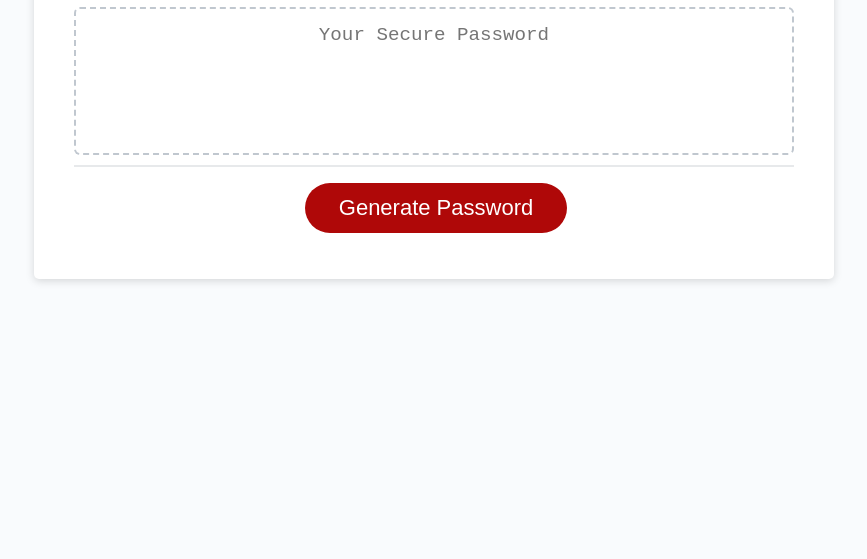
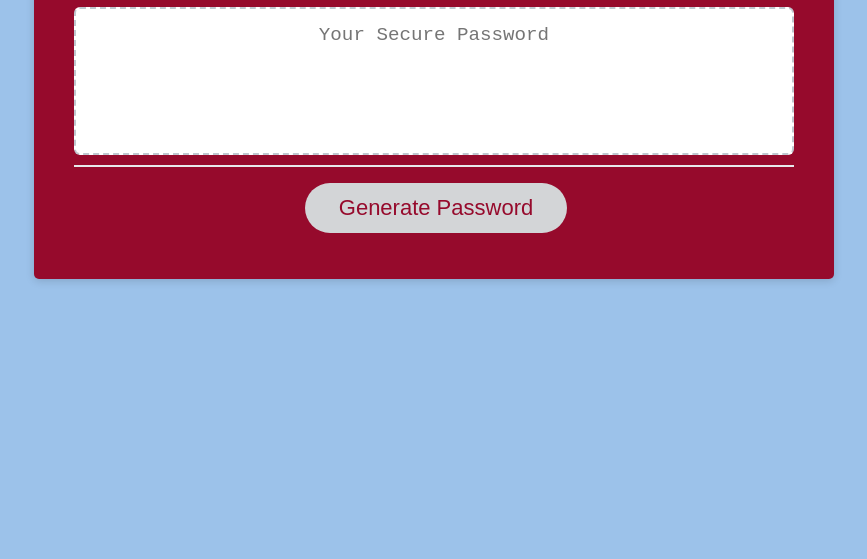
Before and after one commit to MikeTritsch/challenge-3-UTA-tritsch, a plain HTML site: page index.html in a window 1280 px wide. Shown: the part 241-800 px from the top of the page, without its empty margins (206-1073 px from the left). Drawn offline with Linux system fonts and the light colour scheme.

Commit message:
changed theme to match my gitHub theme

```diff
--- a/assets/style/style.css
+++ b/assets/style/style.css
@@ -14,7 +14,7 @@ body,
 
 body {
     font-family: sans-serif;
-    background-color: #f9fbfd;
+    background-color: #9CC2EA;
 }
 
 .wrapper {
@@ -31,11 +31,11 @@ header {
 }
 
 .card {
-    background-color: hsl(0, 0%, 100%);
+    background-color: #960A2C;
     border-radius: 5px;
     border-width: 1px;
     box-shadow: rgba(0, 0, 0, 0.15) 0px 2px 8px 0px;
-    color: hsl(206, 17%, 28%);
+    color: #D3D5D7;
     font-size: 18px;
     margin: 0 auto;
     max-width: 800px;
@@ -74,10 +74,10 @@ header {
 
 .btn {
     border: none;
-    background-color: hsl(360, 91%, 36%);
+    background-color: #D3D5D7;
     border-radius: 25px;
     box-shadow: rgba(0, 0, 0, 0.1) 0px 1px 6px 0px rgba(0, 0, 0, 0.2) 0px 1px 1px 0px;
-    color: hsl(0, 0%, 100%);
+    color: #960A2C;
     display: inline-block;
     font-size: 22px;
     line-height: 22px;
```
Also changed, not shown: 1 other file.
